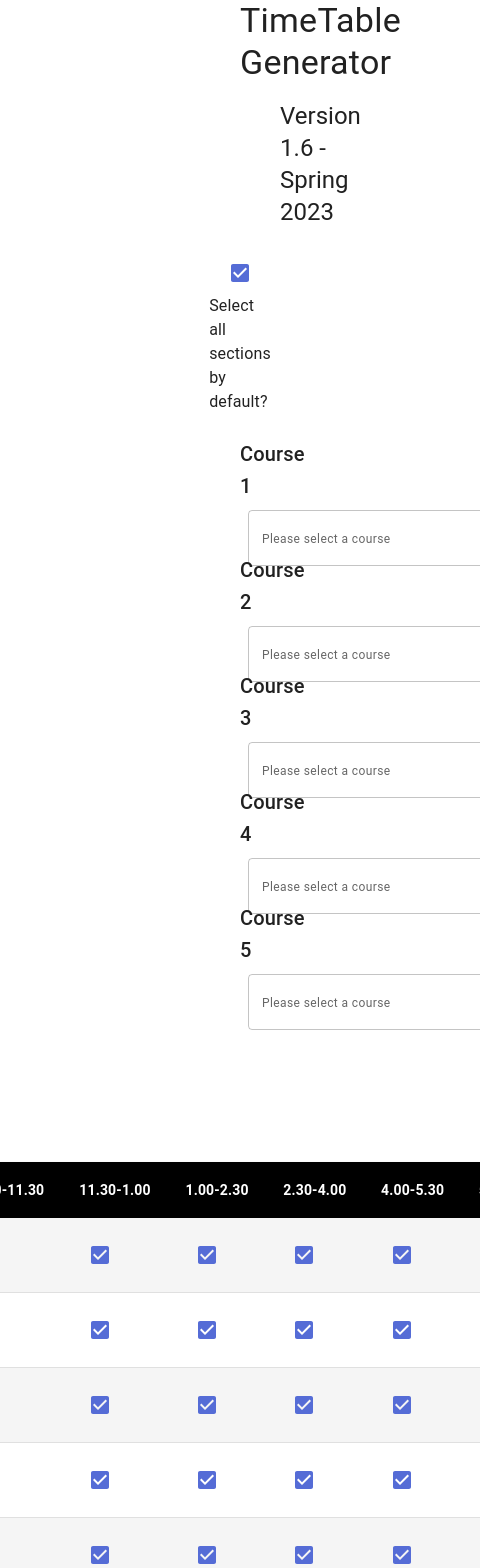
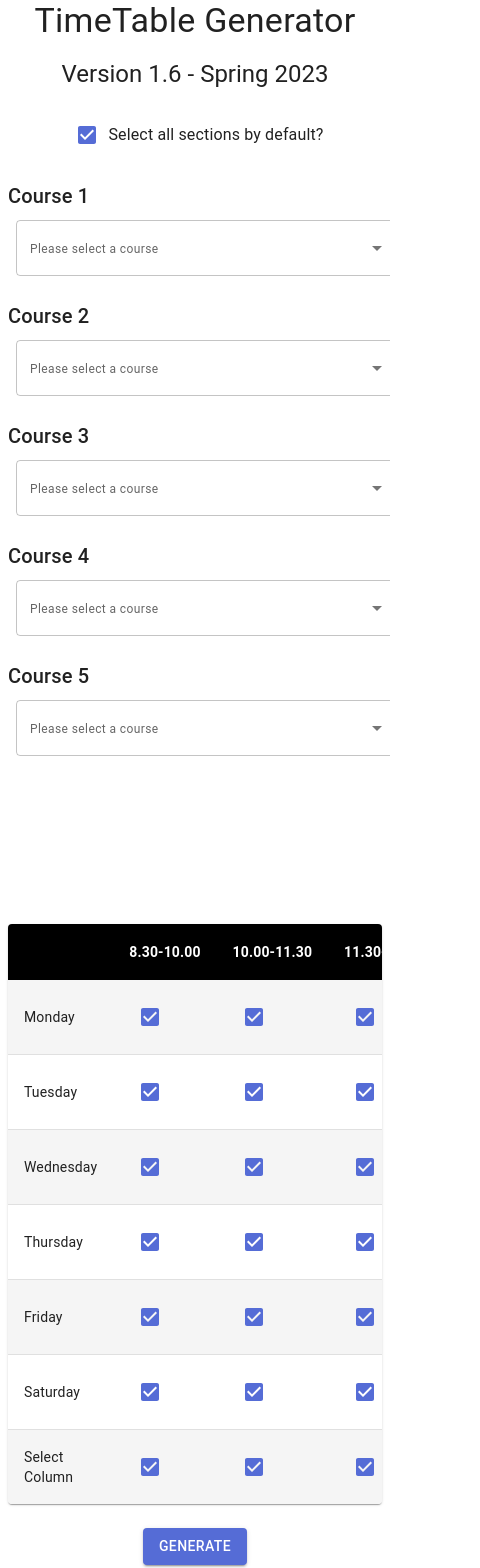
Before and after one commit to Itezaz-ul-Hassan/timetable-generator, a React (Vite) app: page / in a window 390 px wide. Shown: the top 1568 px of the page, 480 px wide, since content can reach past the window. Built offline with nearby package versions, Linux system fonts and the light colour scheme.

Commit message:
fix: responsiveness

```diff
--- a/src/App.jsx
+++ b/src/App.jsx
@@ -208,7 +208,7 @@ function App() {
   console.log('selected Sections', selectedSections);
 
   return (
-    <Box sx={{ flexGrow: 1, overflow: 'hidden', px: 30 }}>
+    <Box sx={{ flexGrow: 1, overflow: 'hidden', px: 30, '@media (max-width: 600px)': { px: 1 }, }}>
       <Grid container direction="column" justifyContent="center" rowGap={2} alignItems="center" sx={{ marginBottom: 3 }}>
         <Details />
       </Grid>
@@ -239,7 +239,7 @@ function App() {
           return (
             <>
               <Grid item xs={12} sm={10} md={8} lg={6} xl={3}>
-                <Grid sx={{ maxHeight: 100 }}>
+                <Grid sx={{ '@media (min-width: 1024px)': { maxHeight: 100 } }}>
                   <CourseDropdown
                     courses={selectedCourses}
                     key={item}
--- a/src/components/GeneratedTimeTable/index.jsx
+++ b/src/components/GeneratedTimeTable/index.jsx
@@ -38,8 +38,8 @@ const GeneratedTimetable = ({ state }) => {
   const days = ['Monday', 'Tuesday', 'Wednesday', 'Thursday', 'Friday', 'Saturday'];
 
   return (
-    <TableContainer component={Paper} sx={{ minWidth: 800 }}>
-      <Table sx={{ minWidth: 600 }} aria-label="simple table">
+    <TableContainer component={Paper} sx={{ minWidth: '65vw' }}>
+      <Table sx={{ minWidth: '40vw' }} aria-label="simple table">
       <TableHead>
           <StyledTableRow>
             {times.map((time) => <StyledTableCell key={time}>{time}</StyledTableCell>)}
--- a/src/components/Timetable/index.jsx
+++ b/src/components/Timetable/index.jsx
@@ -40,8 +40,8 @@ const Timetable = ({ state, handleChange }) => {
   const days = ['Monday', 'Tuesday', 'Wednesday', 'Thursday', 'Friday', 'Saturday', 'Select Column'];
 
   return (
-    <TableContainer component={Paper} sx={{ minWidth: 1050 }}>
-      <Table sx={{ minWidth: 650 }} aria-label="simple table">
+    <TableContainer component={Paper} sx={{ minWidth: '80vw' }}>
+      <Table sx={{ minWidth: '40vw' }} aria-label="simple table">
       <TableHead>
           <StyledTableRow>
             {times.map((time) => <StyledTableCell key={time}>{time}</StyledTableCell>)}
```
